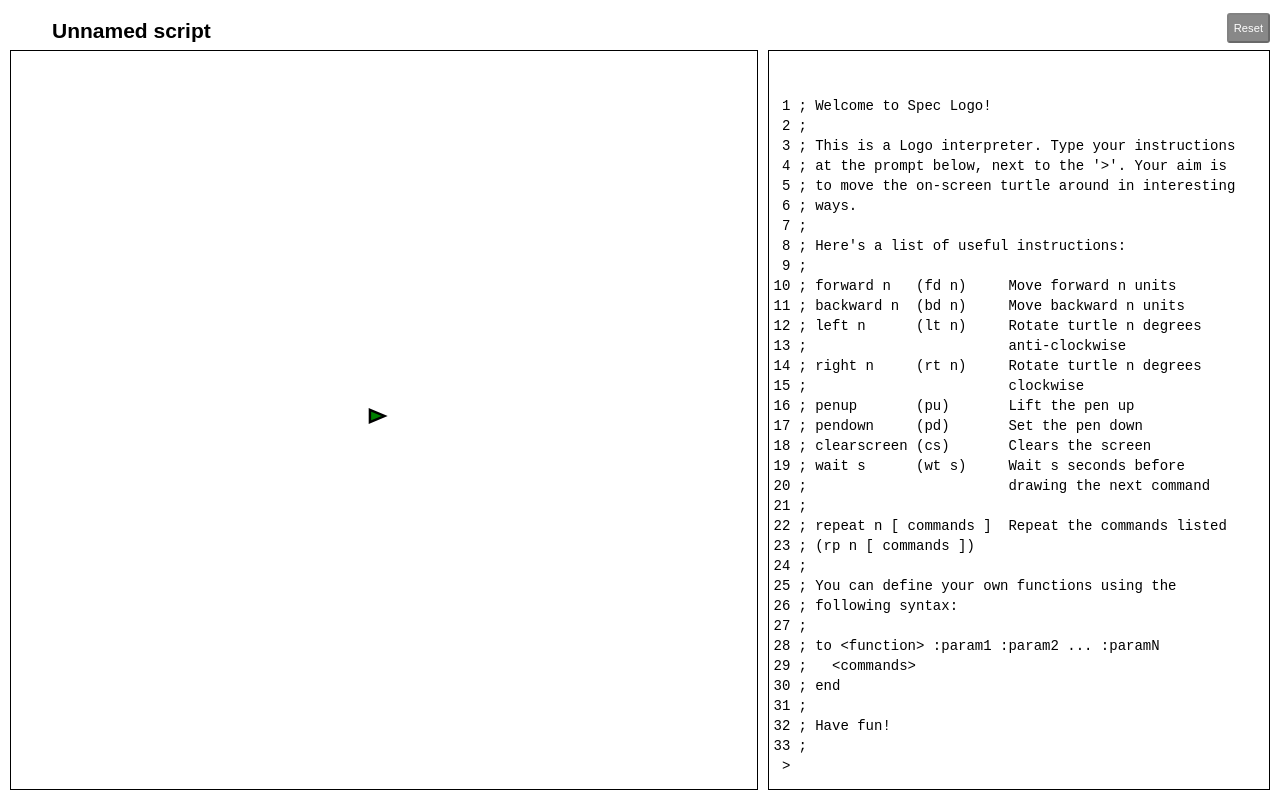
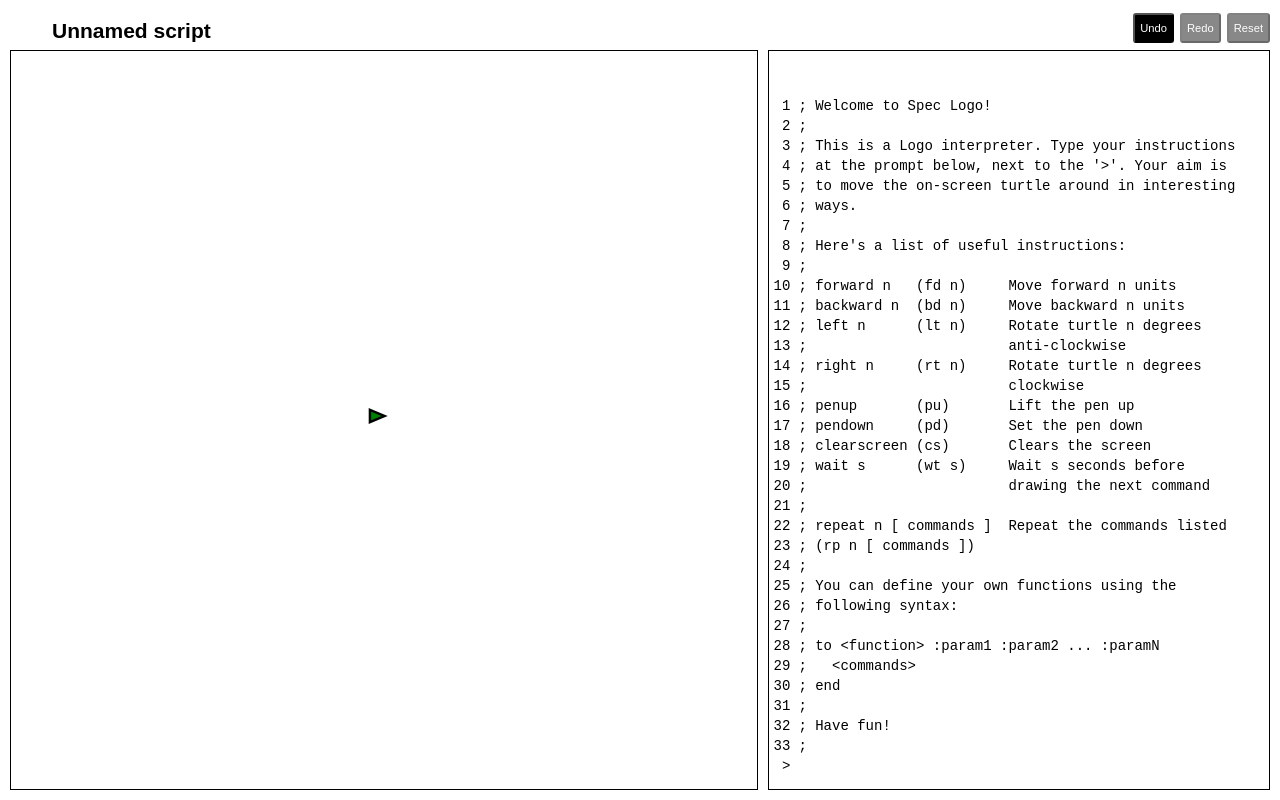
Before and after one commit to var-dev/reacTdd2-2, a React (Vite) app: page / in a window 1280 px wide. Built offline with nearby package versions, Linux system fonts and the light colour scheme.

Commit message:
p393 Undo Redo buttons

```diff
--- a/src/pages/MenuButtons.tsx
+++ b/src/pages/MenuButtons.tsx
@@ -1,13 +1,27 @@
 import { useAppSelector, useAppDispatch } from "../features/redux/hooks.js";
-import { reset } from "../features/redux/scriptSlice.js";
+import { reset, undo, redo } from "../features/redux/scriptSlice.js";
 
 export const MenuButtons = () => {
-  const { nextInstructionId } = useAppSelector(({ script }) => script);
+  const { nextInstructionId, canUndo, canRedo } = useAppSelector(({ script }) => script);
   const dispatch = useAppDispatch();
 
   const canReset = nextInstructionId !== 0;
 
-  return (
+  return (<>
+    <button
+      type="button"
+      disabled = {!canUndo}
+      onClick={() => dispatch(undo())}
+    >
+      Undo
+    </button>
+    <button
+      type="button"
+      disabled = {!canRedo}
+      onClick={() => dispatch(redo())}
+    >
+      Redo
+    </button>
     <button
       type="button"
       onClick={() => dispatch(reset())}
@@ -15,5 +29,5 @@ export const MenuButtons = () => {
     >
       Reset
     </button>
-  );
+  </>);
 };
```
Also changed, not shown: 1 other file (tests, documents, lock files or other folders).
